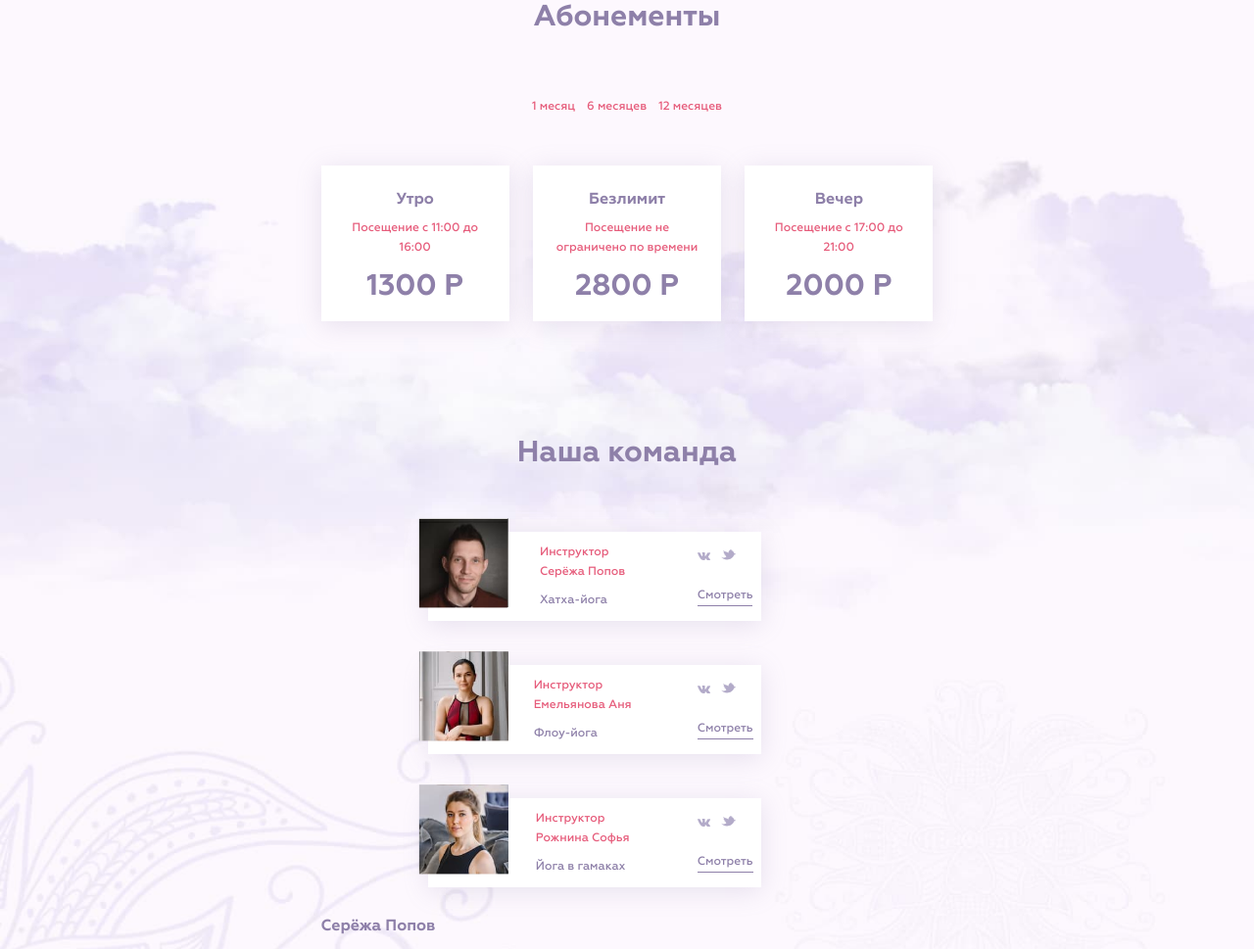
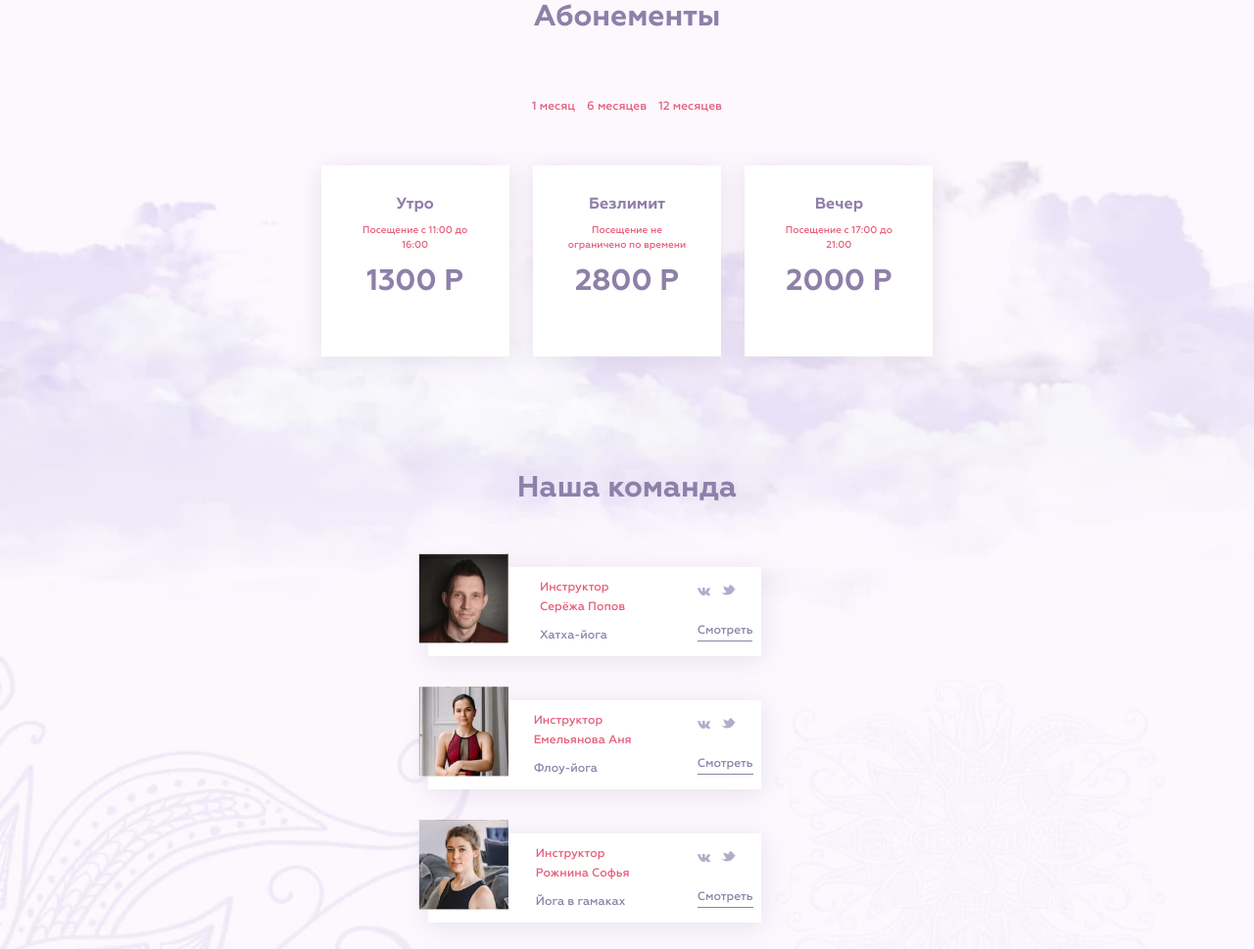
Before and after one commit to katarsis09/yoga, a website: page index.html in a window 1280 px wide. Shown: the part 1305-2274 px from the top of the page at 98% size. Drawn offline with nearby package versions, Linux system fonts and the light colour scheme; files that its build step writes are made by us from their sources.

Commit message:
yoga gh-page

```diff
--- a/sass/blocks/subscription.scss
+++ b/sass/blocks/subscription.scss
@@ -41,40 +41,44 @@
   }
 
   &__time {
-
     width: 100%;
     height: 100%;
     background-color: $white;
     box-shadow: 0px 4px 25px rgba(142, 128, 169, 0.2);
-    transition: all 0.1s ease-in-out;
-    transition-duration: 0.05s;
-    transition-timing-function: ease;
+    min-width: 250px;
+    padding-bottom: 44px;
+    padding-top: 30px;
+    transition: all 0.5s ease;
+    @media (min-width: $tablet-width) {
+      min-width: 192px;
+    }
 
+    @media (min-width: $desktop-width) {
+      min-width: 263px;
+    }
 
-    @media (max-width: $tablet-width) {
-      width: 250px;
-      height: 199px;
+  }
 
+  &__time:hover {
+    @media (min-width: $tablet-width) {
+      min-width: 244px;
+    }
+
+    @media (min-width: $desktop-width) {
+      min-width: 331px;
     }
   }
 
   &__time:hover .subscription__button {
     @media (min-width: $tablet-width) {
-      display: block;
+      height: 34px;
+      opacity: 1;
     }
   }
 
-  &__time:hover {
-    background-color: $white;
-    @media (min-width: $tablet-width) {
-      height: 250px;
-    }
 
-    @media (min-width: $desktop-width) {
-      height: 100%;
-    }
 
-  }
+
 
   &__time:not(:last-child) {
 
@@ -100,20 +104,20 @@
 
   &__button {
     width: 148px;
-    padding: 14px 17px;
+    height: 34px;
     font-size: 10px;
     line-height: 20px;
     font-weight: 500;
     color: $white;
     background-color: $lightpurple;
     text-align: center;
-    transition: background-color 0.3s ease-in-out;
-
+    transition: all 0.5s ease;
+    cursor: pointer;
 
     @media (min-width: $tablet-width) {
-      display: none;
+      opacity: 0;
+      height: 0px;
     }
-
 
   }
 
@@ -141,52 +145,27 @@
     flex-direction: column;
     justify-content: space-between;
     align-items: center;
-  padding-top: 56px;
-  padding-bottom: 56px;
     text-align: center;
-
-
-  @media (max-width: $tablet-width) {
-    padding-top: 28px;
-    padding-bottom: 30px;
-  }
-
-  @media (min-width: $tablet-width) and (max-width: $desktop-width) {
-    height: 159px;
-    padding-top: 25px;
-    padding-bottom: 25px;
-  }
-
   }
 
   &__condition {
-    padding-left: 60px;
-    padding-right: 60px;
     font-size: 12px;
     line-height: 20px;
     color: $lightred;
-
-    @media (max-width: $tablet-width) {
     padding-left: 20px;
     padding-right: 20px;
     margin-bottom: 15px;
     font-size: 10px;
     line-height: 15px;
-    }
 
-    @media (min-width: $tablet-width) and (max-width: $desktop-width) {
-      padding-left: 20px;
-      padding-right: 20px;
-      margin-bottom: 15px;
+
+    @media (min-width: $tablet-width) {
+      width: 170px;
     }
 
     @media (min-width: $desktop-width) {
-      margin-bottom: 15px;
-      padding-left: 70px;
-      padding-right: 70px;
-      font-size: 12px;
+      width: 175px;
       line-height: 15px;
-
     }
   }
 
```
Lines whose indentation alone changed are shown as unchanged.
